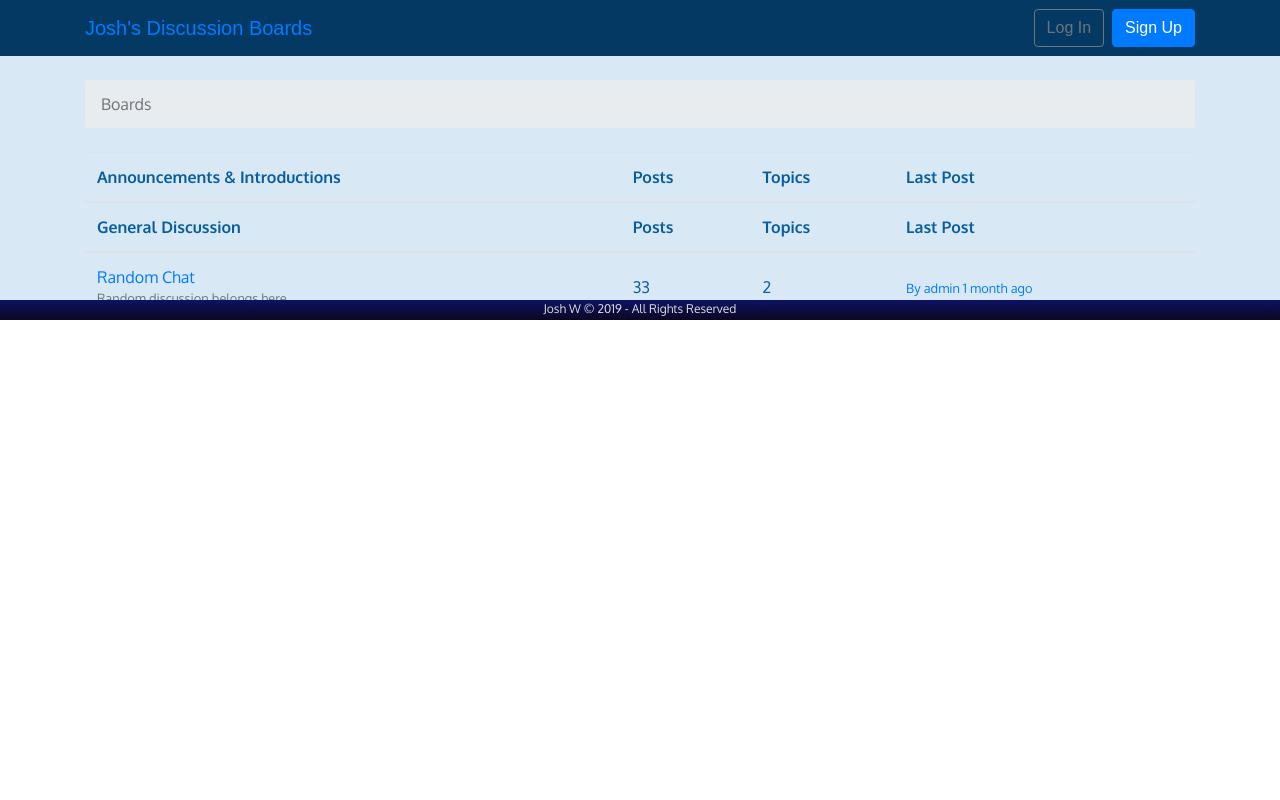
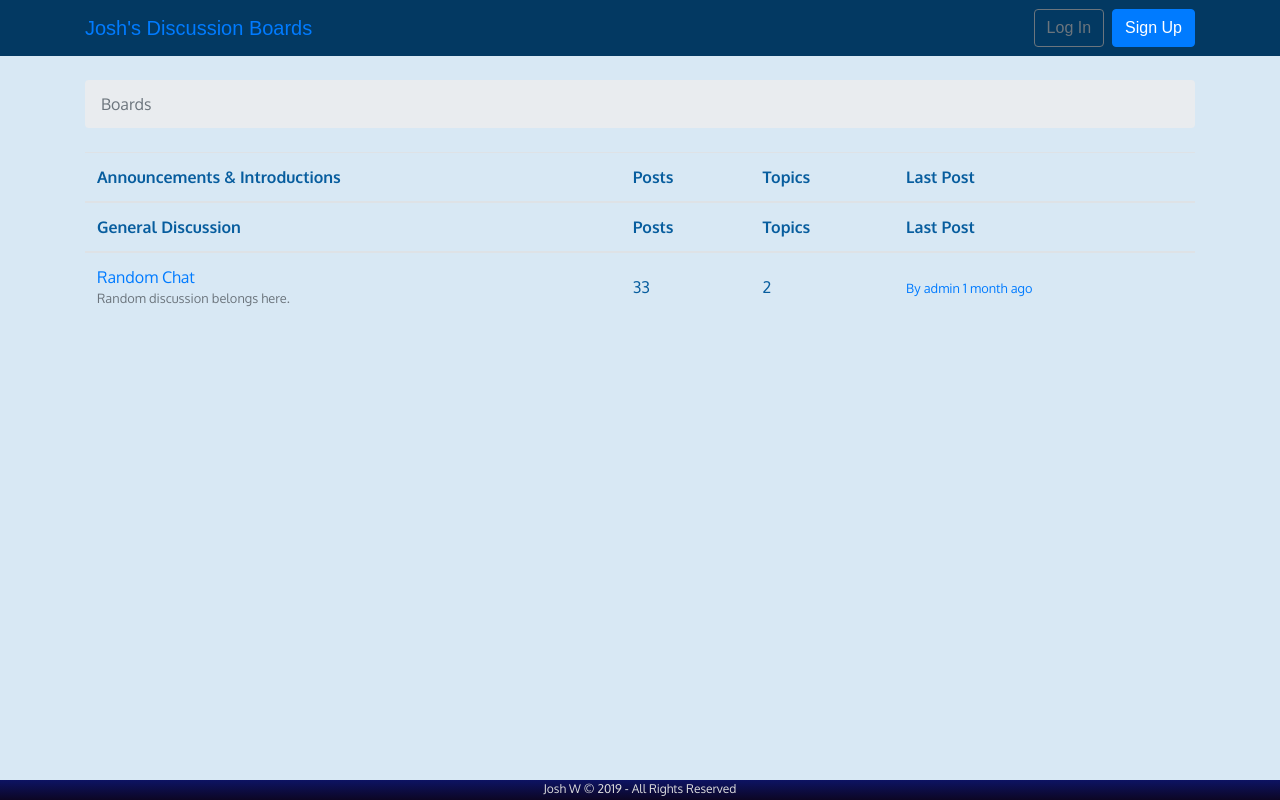
Before and after one commit to jtw10/django_app, a Django app: page / in a window 1280 px wide. Run offline with Django 3.2, Linux system fonts and the light colour scheme; data comes from the database, SQL or seed files in the repository; some libraries are stand-ins or nearby versions; some web fonts are replaced.

Commit message:
Update mystyle.css

```diff
--- a/static/css/mystyle.css
+++ b/static/css/mystyle.css
@@ -1,8 +1,4 @@
 @import url("https://fonts.googleapis.com/css?family=Oxygen:300,400,700|Permanent+Marker|Viga&display=swap");
-
-html {
-  min-height: 100%;
-}
 
 html,
 body {
@@ -11,7 +7,6 @@ body {
   font-family: "Oxygen", Arial, sans-serif;
   background-color: #d8e8f4;
   color: #075d9e;
-  position: relative;
 }
 
 .wrapper {
@@ -19,6 +14,7 @@ body {
   background-color: #d8e8f4;
   color: #075d9e;
   position: relative;
+  min-height: 100%;
 }
 
 a {
```
